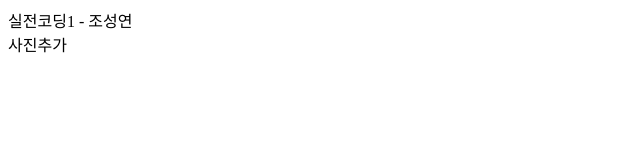
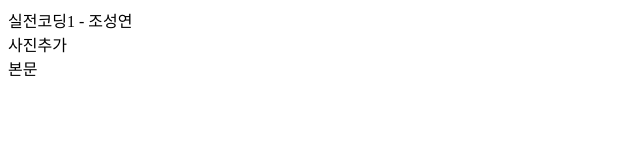
Before and after one commit to RealCodingAjou2020/my-git-project, a plain HTML site: page index.html in a window 1280 px wide. Shown: the full height of the page, 0-640 px from the left. Drawn offline with Linux system fonts and the light colour scheme.

Commit message:
Add Homepage Body

```diff
--- a/index.html
+++ b/index.html
@@ -1,2 +1,3 @@
 <head>실전코딩1 - 조성연</head>
 <div>사진추가</div>
+<body>본문</body>
```
